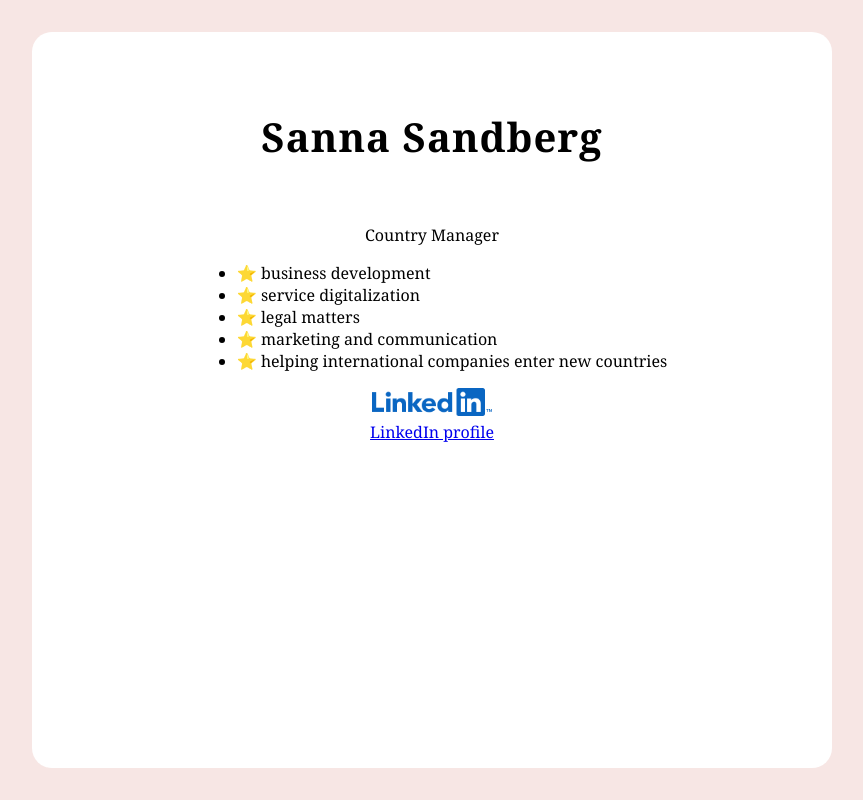
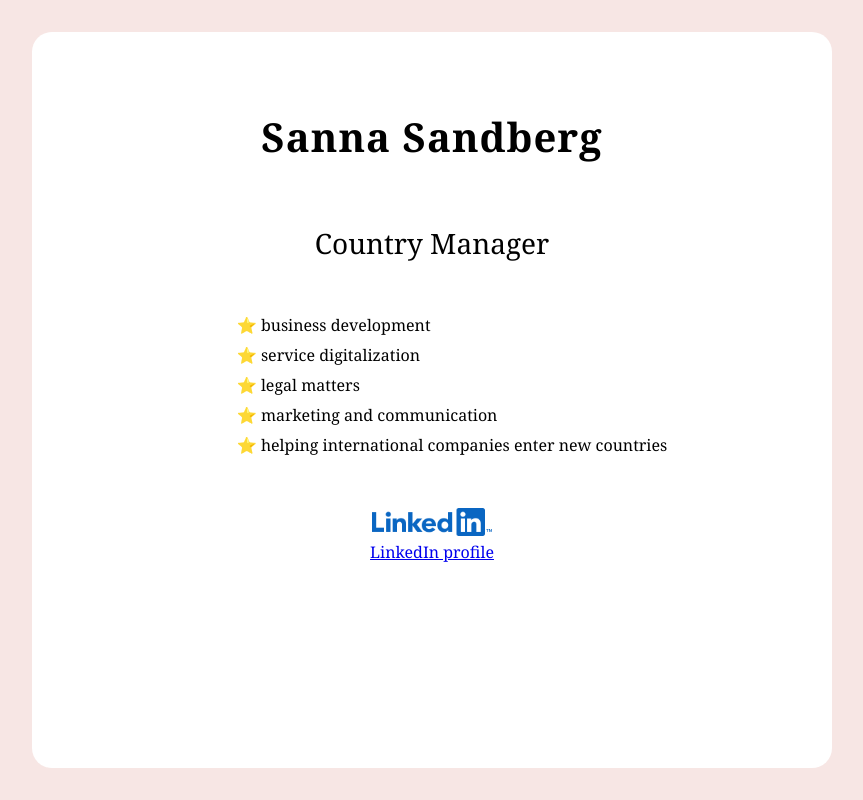
Before and after one commit to emsa16/sannasandberg.com, a plain HTML site: page index.html in a window 1280 px wide. Shown: the whole page, without its empty margins (208-1071 px from the left). Drawn offline with Linux system fonts and the light colour scheme.

Commit message:
Update style.css

```diff
--- a/style.css
+++ b/style.css
@@ -33,6 +33,19 @@ main {
   border-radius: 20px;
 }
 
+.job-title {
+  font-size: 28px;
+}
+
+ul {
+  list-style: none;
+  margin: 44px 0;
+}
+
+li {
+  margin: 8px;
+}
+
 a {
   display: flex;
   flex-direction: column;
```
